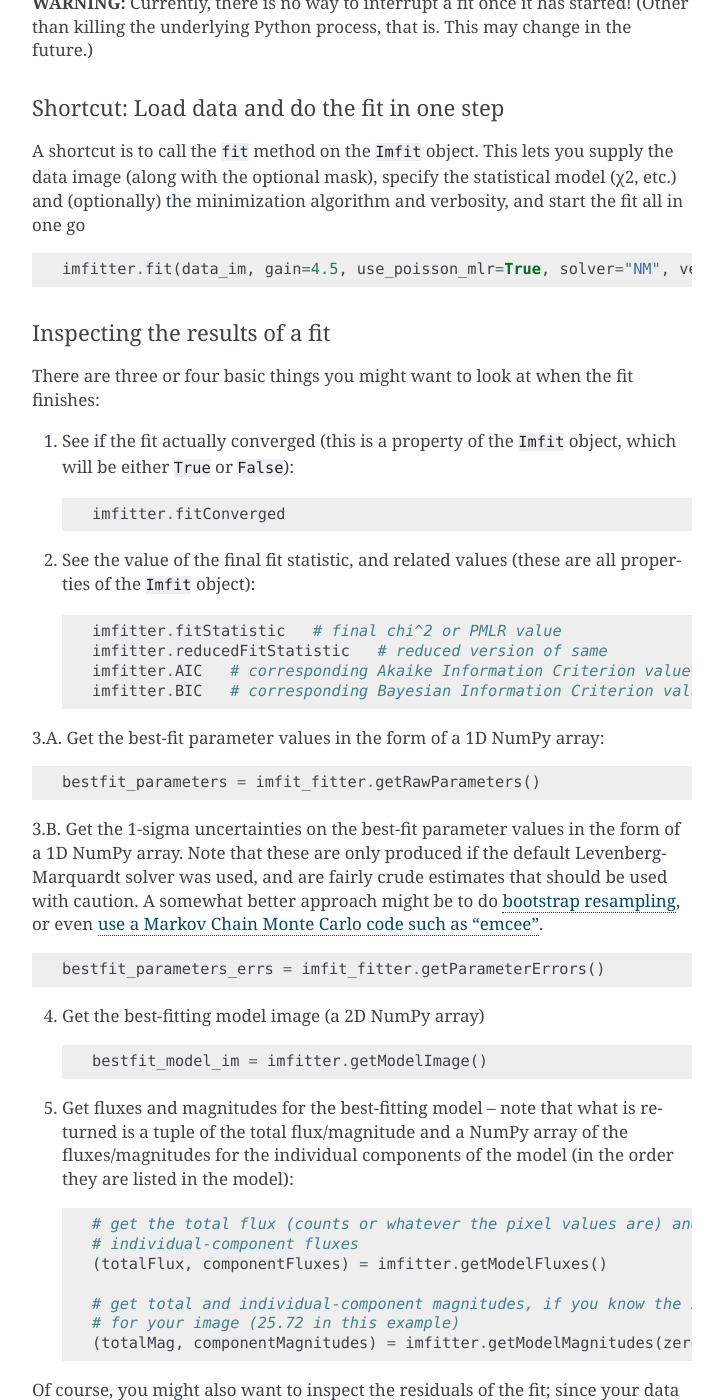
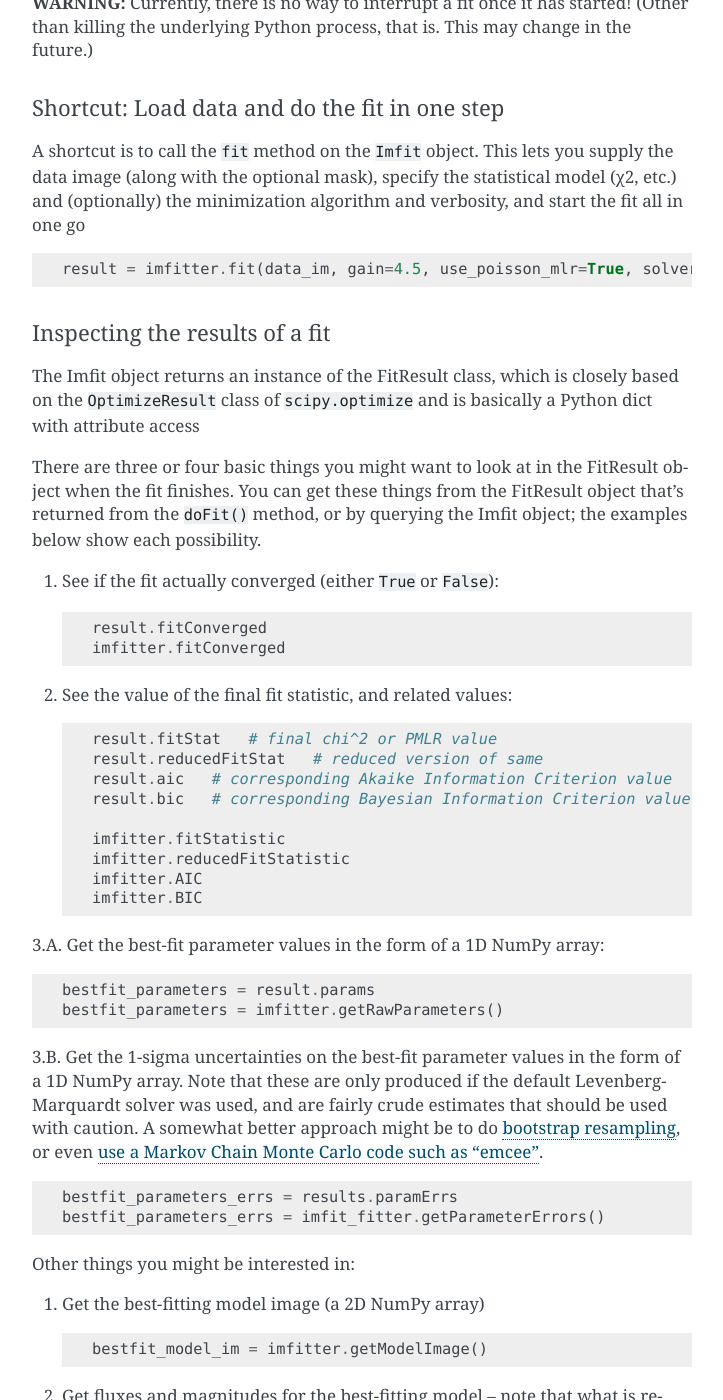
Before and after one commit to perwin/pyimfit, a Sphinx documentation site: the page built from docs/overview.rst, in a window 1280 px wide and 1400 px high, scrolled down 5011 px. Shown: the whole window, without its empty margins (388-1111 px from the left). Built offline with Sphinx 7.4.7, drawn with Linux system fonts in a browser that asks for light colours; pages that are not in the unit, such as notebooks, are missing from menus.

Commit message:
Initial addition of FitResult class and Imfit.getFitStatistic method, plus tests.
Bumped version number to 0.8.8.

```diff
--- a/docs/conf.py
+++ b/docs/conf.py
@@ -28,7 +28,7 @@ author = 'Peter Erwin'
 # The short X.Y version
 version = '0.8'
 # The full version, including alpha/beta/rc tags
-release = '0.8.7'
+release = '0.8.8'
 
 
 # -- General configuration ---------------------------------------------------
--- a/docs/overview.rst
+++ b/docs/overview.rst
@@ -255,10 +255,10 @@ E.g.,
 ::
 
     # default Levenberg-Marquardt fit
-    imfitter.doFit()
+    result = imfitter.doFit()
 
     # fit using Nelder-Mead simplex
-    imfitter.doFit(solver='NM')
+    result = imfitter.doFit(solver='NM')
 
 **Feedback from the fit:** By default, the ``Imfit`` object is silent
 during the fitting process. If you want to see feedback, you can set the
@@ -281,36 +281,47 @@ algorithm and verbosity, and start the fit all in one go
 
 ::
 
-    imfitter.fit(data_im, gain=4.5, use_poisson_mlr=True, solver="NM", verbose=1)
+    result = imfitter.fit(data_im, gain=4.5, use_poisson_mlr=True, solver="NM", verbose=1)
 
 Inspecting the results of a fit
 ^^^^^^^^^^^^^^^^^^^^^^^^^^^^^^^
 
-There are three or four basic things you might want to look at when the
-fit finishes:
+The Imfit object returns an instance of the FitResult class, which is
+closely based on the ``OptimizeResult`` class of ``scipy.optimize`` and
+is basically a Python dict with attribute access
 
-1. See if the fit actually converged (this is a property of the
-   ``Imfit`` object, which will be either ``True`` or ``False``):
+There are three or four basic things you might want to look at in the
+FitResult object when the fit finishes. You can get these things from
+the FitResult object that's returned from the ``doFit()`` method, or by
+querying the Imfit object; the examples below show each possibility.
+
+1. See if the fit actually converged (either ``True`` or ``False``):
 
    ::
 
+           result.fitConverged
            imfitter.fitConverged
 
-2. See the value of the final fit statistic, and related values (these
-   are all properties of the ``Imfit`` object):
+2. See the value of the final fit statistic, and related values:
 
    ::
 
-           imfitter.fitStatistic   # final chi^2 or PMLR value
-           imfitter.reducedFitStatistic   # reduced version of same
-           imfitter.AIC   # corresponding Akaike Information Criterion value
-           imfitter.BIC   # corresponding Bayesian Information Criterion value
+           result.fitStat   # final chi^2 or PMLR value
+           result.reducedFitStat   # reduced version of same
+           result.aic   # corresponding Akaike Information Criterion value
+           result.bic   # corresponding Bayesian Information Criterion value
+
+           imfitter.fitStatistic
+           imfitter.reducedFitStatistic
+           imfitter.AIC
+           imfitter.BIC
 
 3.A. Get the best-fit parameter values in the form of a 1D NumPy array:
 
 ::
 
-            bestfit_parameters = imfit_fitter.getRawParameters()
+            bestfit_parameters = result.params
+            bestfit_parameters = imfitter.getRawParameters()
 
 3.B. Get the 1-sigma uncertainties on the best-fit parameter values in
 the form of a 1D NumPy array. Note that these are only produced if the
@@ -322,15 +333,18 @@ a Markov Chain Monte Carlo code such as
 
 ::
 
+            bestfit_parameters_errs = results.paramErrs
             bestfit_parameters_errs = imfit_fitter.getParameterErrors()
 
-4. Get the best-fitting model image (a 2D NumPy array)
+Other things you might be interested in:
+
+1. Get the best-fitting model image (a 2D NumPy array)
 
    ::
 
             bestfit_model_im = imfitter.getModelImage()
 
-5. Get fluxes and magnitudes for the best-fitting model -- note that
+2. Get fluxes and magnitudes for the best-fitting model -- note that
    what is returned is a tuple of the total flux/magnitude and a NumPy
    array of the fluxes/magnitudes for the individual components of the
    model (in the order they are listed in the model):
--- a/pyimfit/__init__.py
+++ b/pyimfit/__init__.py
@@ -14,4 +14,4 @@ from . import utils
 imageFunctionList = get_function_list()
 imageFunctionDict = get_function_dict()
 
-__version__ = "0.8.7"
+__version__ = "0.8.8"
```
Also changed, not shown: docs/api_ref/fitting_base.html (+4 -4 lines), docs/overview.md (+12 -4 lines), docs/psf_convolution.rst (added, +84 -0 lines), 2 other files.
